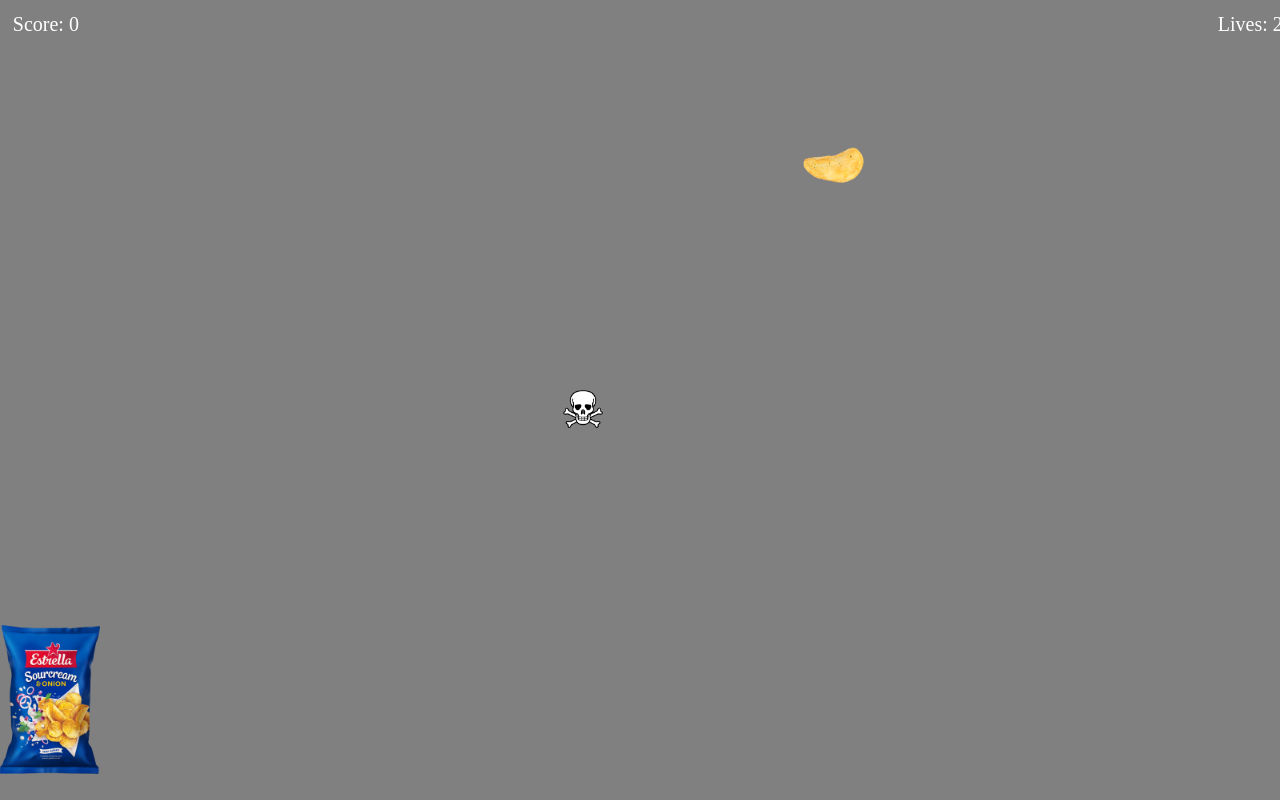
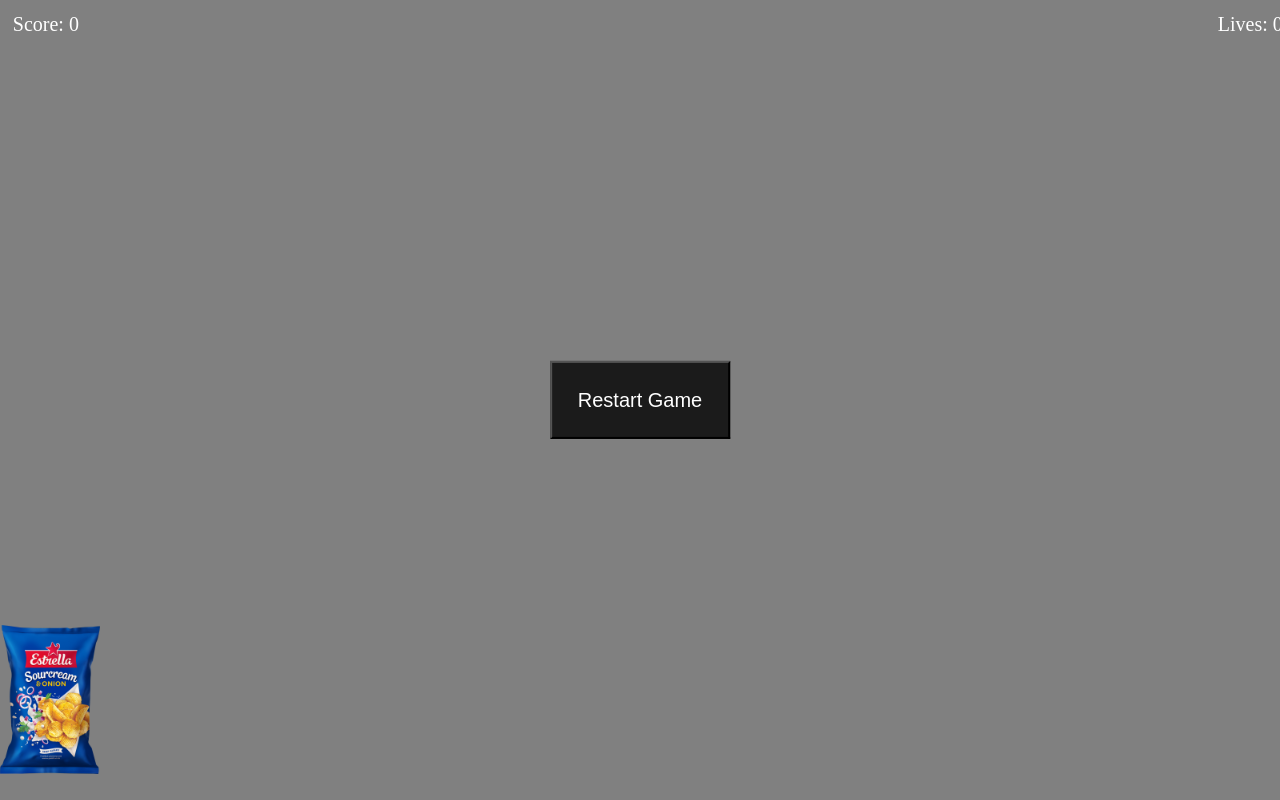
Before and after one commit to jaxhusen/CatchTheEggJS, a website: page index.html in a window 1280 px wide. Both pictures are taken after a click on the button "START GAME". Drawn offline with Linux system fonts and the light colour scheme.

Commit message:
NOW, everything is done

```diff
--- a/game.js
+++ b/game.js
@@ -29,8 +29,8 @@ basket.style.backgroundRepeat = "no-repeat";
 
 
 //change physics of the image (egg)
-const eggWidth = basketWidth /2;
-const eggHeight = basketWidth /2;
+const eggWidth = basketWidth / 2;        //should be the same as fruitWidth in CSS
+const eggHeight = basketWidth / 2;       //should be the same as fruitWidth in CSS
 
 
 //variables for generateFruits()
@@ -72,11 +72,11 @@ const scoreToWin = 20;
 const scoreToMedium = 5;
 const scoreToHard = 10;
 const increseScoreCount = 1;
-const decreaseScoreCount = 1;
+const decreaseLivesCount = 1;
 
-const onePointInnerText = '+1';
+const onePointInnerText = increseScoreCount;
 var score = 0;
-var lives = 3;
+var lives = 1;
 const restartScore = score;
 const restartLives = lives;
 var scoreText = document.getElementById("scoreText");
@@ -94,6 +94,12 @@ var basketStartPos = gameWidth / 2 - basketWidth / 2;
 const totalBasketWidth = basket.offsetWidth;
 const basketLeftOffset = basket.offsetLeft;
 var onePointWidth = onePoint.offsetWidth;
+
+//variables for array and db
+var eggArr = [];          //save score and gameDone()
+var done;
+var game_type;
+var st;
 
 scoreText.innerHTML = 'Score: ' + `${score}`;
 livesText.innerHTML = 'Lives: ' + `${lives}`;
@@ -157,6 +163,7 @@ function controlKeys(e) {
 function startGame() {
     gameStarted = true;
     basket.classList.remove("catch-enemy-animation");
+    onePoint.classList.remove('slide-out-top');
 
     score = restartScore;
     lives = restartLives;
@@ -232,7 +239,7 @@ function generateEnemies() {
             enemyDivs.splice(indexEnemy, 1);
         }
 
-        enemyBottom -= 5;
+        enemyBottom -= 4;
         enemyDiv.style.bottom = enemyBottom + 'px';
         enemyDiv.style.left = enemyLeft + 'px';
     }
@@ -272,11 +279,11 @@ function generateFruits() {
             score += increseScoreCount;
             scoreText.innerHTML = 'Score: ' + `${score}`;
 
-
-
             basket.classList.add('catch-animation');
             onePoint.classList.add('slide-out-top');
-            onePoint.innerText = onePointInnerText;
+
+            onePoint.innerText = '+' + increseScoreCount;
+
             setTimeout(() => {
                 basket.classList.remove('catch-animation');
                 onePoint.classList.remove('slide-out-top');
@@ -316,7 +323,7 @@ function generateFruits() {
 
 
         if (fruitBottom < basketBottom && lives > 0 && fruitDiv.parentNode === fruits) {
-            lives -= decreaseScoreCount;
+            lives -= decreaseLivesCount;
             livesText.innerHTML = 'Lives: ' + `${lives}`;
             fruits.removeChild(fruitDiv);
             fruitDivs.splice(index, 1);
@@ -346,7 +353,7 @@ function generateFruits() {
             startGameButton.onclick;
         }
 
-        fruitBottom -= 5;
+        fruitBottom -= 4;
         fruitDiv.style.bottom = fruitBottom + 'px';
         fruitDiv.style.left = fruitLeft + 'px';
     }
--- a/style.css
+++ b/style.css
@@ -48,8 +48,8 @@ body {
 }
 
 .fruit {
-  width: 60px;
-  height: 60px;
+  width: 50px;
+  height: 50px;
   /*     border: 1px solid green;  */
   position: absolute;
   margin-top: -100px;
@@ -93,15 +93,12 @@ body {
 }
 
 .onePoint {
-
   transition: opacity 1s ease-in-out;
   color: white;
   padding: 2%;
   width: 40px;
   z-index: 55;
   font-size: 30px;
-  animation-name: onePoint;
-
   margin: auto;
 }
 
```
Also changed, not shown: basket.png (deleted), bio.jpg (deleted), egg.png (deleted), poison.jpg (deleted), tomat.png (deleted).
